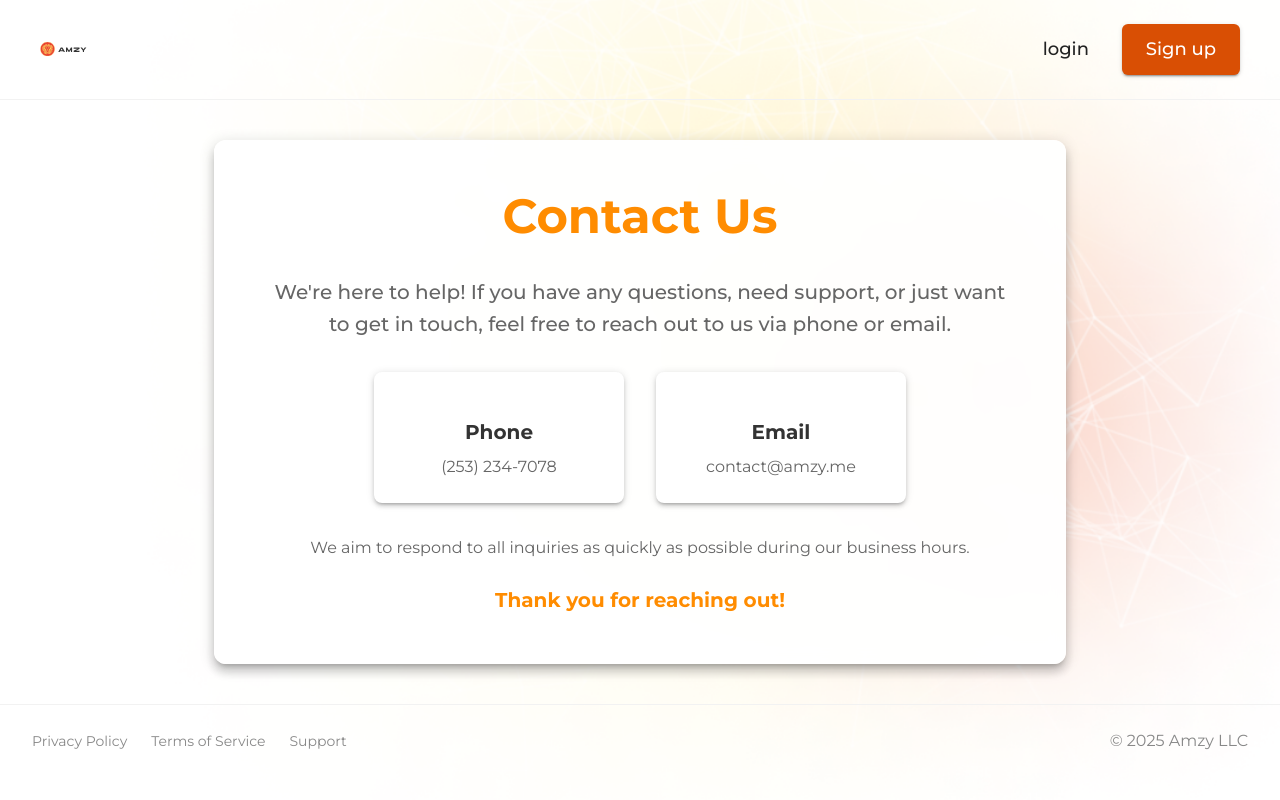
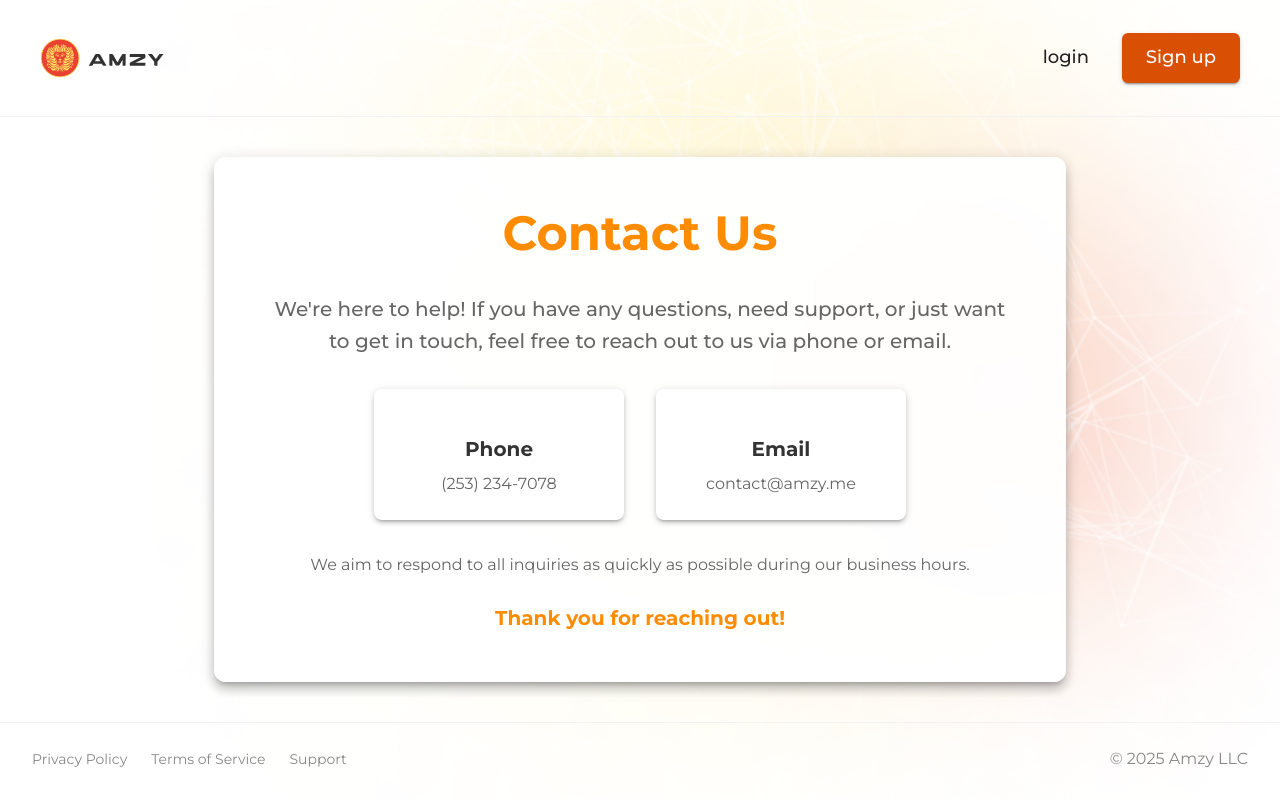
Before and after one commit to appitsolution/amzy-me, a Next.js app: page /support in a window 1280 px wide. Built offline with nearby package versions, Linux system fonts and the light colour scheme; some icons are missing.

Commit message:
fix: address_search

```diff
--- a/src/components/Header.tsx
+++ b/src/components/Header.tsx
@@ -24,8 +24,8 @@ const Header = () => {
           <Image
             src="/logo.svg"
             alt="AMZY Logo"
-            width={isMobile ? 36 : 48}
-            height={isMobile ? 36 : 48}
+            width={isMobile ? 36 : 128}
+            height={isMobile ? 36 : 68}
             style={{
               marginRight: isMobile ? 12 : 16
             }}
```
Also changed, not shown: src/components/AddressSearch.tsx (+8 -13 lines).
